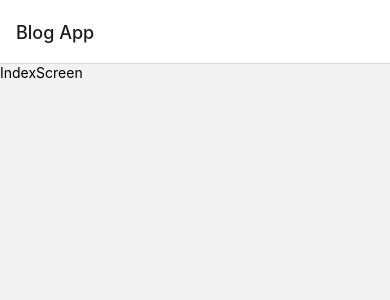
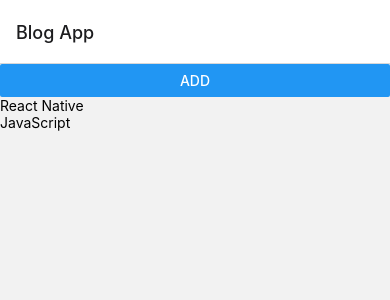
Before and after one commit to kaanarslan1990/blog, a React Native app: screen /Index in a window 390 px wide. Shown: the top 300 px of the page. Built offline with nearby package versions, Linux system fonts and the light colour scheme.

Commit message:
useContext added

```diff
--- a/App.js
+++ b/App.js
@@ -4,16 +4,19 @@
 import { createNativeStackNavigator } from '@react-navigation/native-stack';
 import IndexScreen from './screens/IndexScreen';
 import CreateScreen from './screens/CreateScreen';
+import { BlogProvider } from './context/BlogContext';
 
 const Stack = createNativeStackNavigator();
 export default function App() {
   return (
+    <BlogProvider>
     <NavigationContainer>
       <Stack.Navigator screenOptions={{headerTitle:'Blog App'}}>
         <Stack.Screen name="Index" component={IndexScreen} />
         <Stack.Screen name="Create" component={CreateScreen} />
       </Stack.Navigator>
     </NavigationContainer>
+    </BlogProvider>
   );
 }
 
--- /dev/null
+++ b/context/BlogContext.js
@@ -0,0 +1,20 @@
+import React, { useState } from "react";
+
+const BlogContext = React.createContext();
+
+export const BlogProvider = ({ children }) => {
+  const [blogPosts, setBlogPosts] = useState([
+    { title: "React Native" },
+    { title: "JavaScript" },
+  ]);
+  const addBlogPost =() => {
+    setBlogPosts([...blogPosts,{title:'Vue JS'}])
+  }
+  return (
+    <BlogContext.Provider value={{ data: blogPosts, addBlogPost }}>
+      {children}
+    </BlogContext.Provider>
+  );
+};
+
+export default BlogContext;
--- a/screens/IndexScreen.js
+++ b/screens/IndexScreen.js
@@ -1,12 +1,22 @@
-import { StyleSheet, Text, View } from 'react-native'
-import React from 'react'
+import { Button, FlatList, StyleSheet, Text, View } from "react-native";
+import React, { useContext } from "react";
+import BlogContext from "../context/BlogContext";
 
 export default function IndexScreen() {
+  const {data,addBlogPost} = useContext(BlogContext);
   return (
     <View>
-      <Text>IndexScreen</Text>
+      {/* <Text>IndexScreen</Text> */}
+      <Button title="Add" onPress={addBlogPost}/>
+      <FlatList
+        data={data}
+        keyExtractor={(blogPost) => blogPost.title}
+        renderItem={({ item }) => {
+          return <Text>{item.title}</Text>;
+        }}
+      />
     </View>
-  )
+  );
 }
 
-const styles = StyleSheet.create({})
+const styles = StyleSheet.create({});
```
